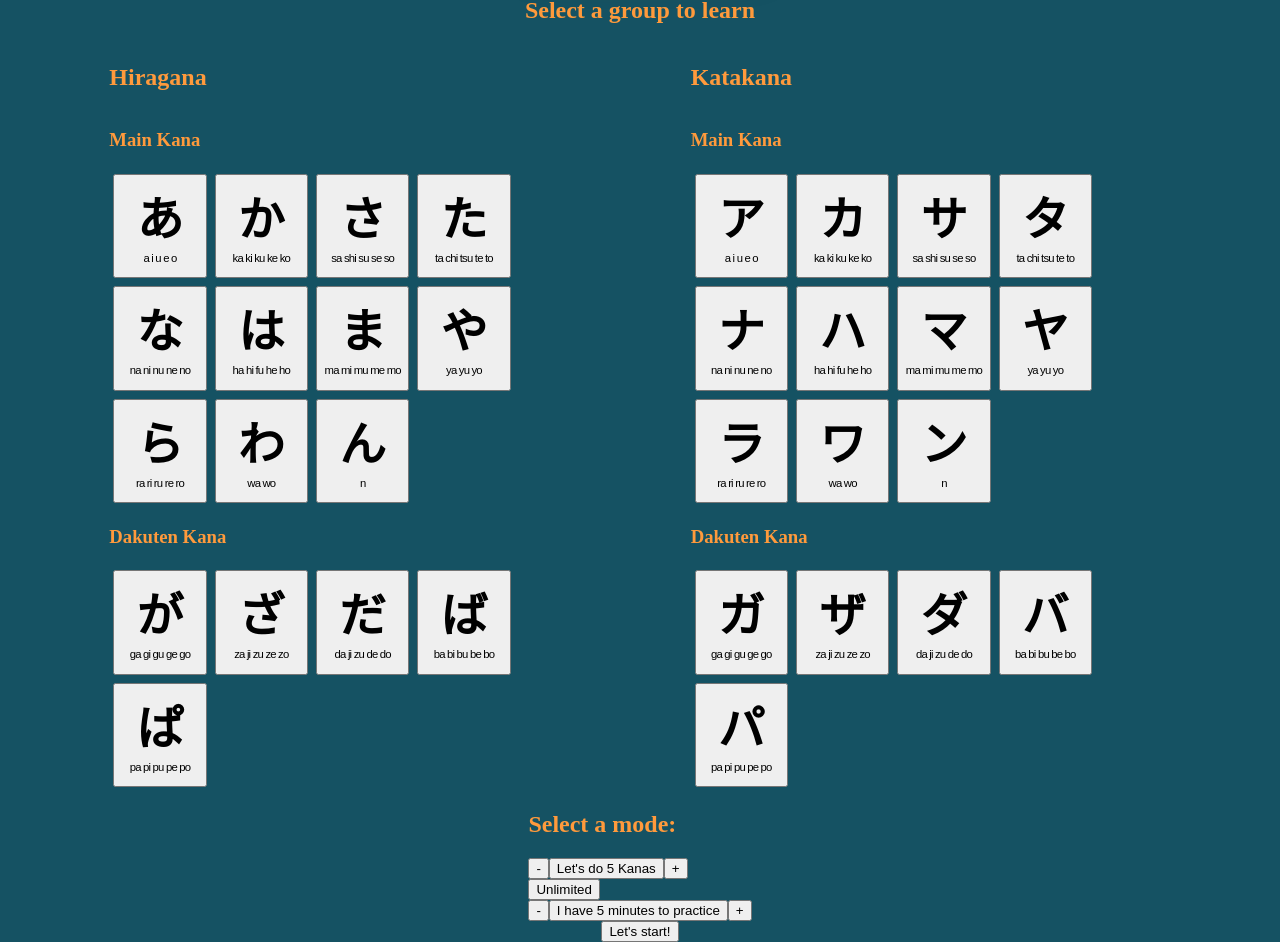
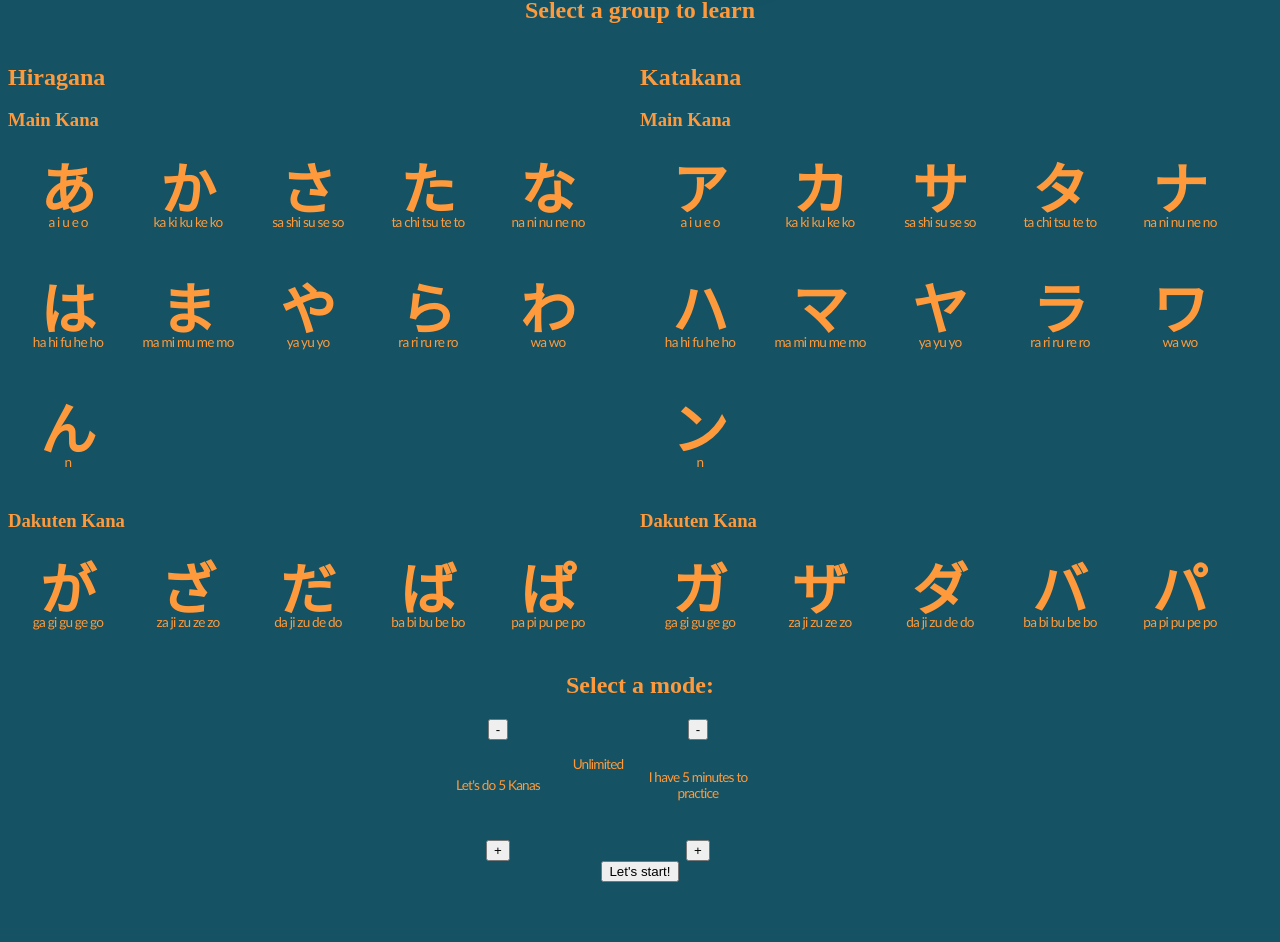
Before and after one commit to Eldoprano/learn-kana, a React (Create React App) app: page / in a window 1280 px wide. Shown: the part 799-1741 px from the top of the page. After the commit the page ends 1681 px from the top, so only its background shows below. Built offline with nearby package versions, Linux system fonts and the light colour scheme.

Commit message:
Added Kana select behaviour. Mode select is broken

```diff
--- a/src/App.css
+++ b/src/App.css
@@ -98,10 +98,23 @@ Game Menu Page
     justify-content: space-evenly;
   }
 
+  @media (max-width: 750px) {
+    .kana-group-selector{
+      flex-direction: column;
+    }
+    .main_kana-characters, .dakuten_kana-characters {
+      justify-content: space-evenly;
+    }
+  }
+
   .kana-group-elements{
     display: flex;
     flex-direction: column;
-    flex-basis: 30em;
+    flex-basis: 40em;
+  }
+
+  .kana-group-elements>h2 {
+    margin-bottom: 0px;
   }
 
   .character-title-group{
@@ -110,7 +123,11 @@ Game Menu Page
     flex-wrap: wrap;
   }
 
-  .main-kana-characters, .dakuten-kana-characters{
+  .character-title-group>h3{
+    margin-bottom: 0px;
+  }
+
+  .main_kana-characters, .dakuten_kana-characters{
     display: flex;
     flex-direction: row;
     flex-wrap: wrap;
@@ -122,14 +139,90 @@ Game Menu Page
     min-width: 7em
   }
 
-  .character-title-element>h3{
+
+  .character-checkbox-content>h3{
     font-size: 3.5em;
     margin-top: 5px;
-    margin-bottom: 0px;
+    margin-bottom: -15px;
   }
 
-  .character-title-element>p{
+  .character-checkbox-content>p{
     font-size: 0.85em;
     letter-spacing: -0.8px;
     margin-top: 3px;
+    font-family: 'Trebuchet MS', sans-serif;
   }
+
+  .character-checkbox-element {
+    display: inline-block;
+    position: relative;
+    margin: 10px;
+  }
+
+  .character-checkbox-input {
+    position: absolute;
+    opacity: 0;
+  }
+
+  .character-checkbox-content {
+    display: flex;
+    flex-direction: column;
+    align-items: center;
+    justify-content: center;
+    width: 100px;
+    height: 100px;
+    border-radius: 8px;
+    cursor: pointer;
+    transition: background-color 0.3s;
+  }
+
+  .character-checkbox-input:hover ~ .character-checkbox-content {
+    background-color: #00934a;
+  }
+
+  .character-checkbox-input:checked ~ .character-checkbox-content {
+    background-color: #00000045;
+    border-color: #00000000;
+    animation: checkbox-check 0.3s;
+  }
+
+  .character-checkbox-input:not(:checked) ~ .character-checkbox-content {
+    background-color: transparent;
+    border-color: #00000000;
+  }
+
+  .character-checkbox-input:checked ~ .character-checkbox-content h3 {
+    transition: color 0.3s;
+    -webkit-text-stroke: 1px black;
+  }
+
+  @keyframes checkbox-check {
+    0% {
+      transform: scale(1);
+    }
+    50% {
+      transform: scale(1.1);
+    }
+    100% {
+      transform: scale(1);
+    }
+  }
+
+
+  /*
+  Game mode selector
+  */
+
+  .game-mode-selector-group {
+    text-align: center;
+  }
+
+  .game-mode-selector-button-group{
+    display: flex;
+    flex-direction: row;
+    width: 30vw;
+  }
+
+  .button-with-arrows {
+
+  }
--- a/src/components/ButtonWithArrows.js
+++ b/src/components/ButtonWithArrows.js
@@ -2,9 +2,15 @@ import React from 'react'
 
 export default function ButtonWithArrows(props) {
   return (
-    <div>
+    <div className='button-with-arrows'>
         <button>-</button>
-        <button>{props.description} 5 {props.unit}</button>
+        <label key={props.id}>
+            <input type="radio" name="button-with-arrows" className="character-checkbox-input" />
+            <div className="character-checkbox-content">
+                <p>{props.description} 5 {props.unit}</p>
+            </div>
+        </label>
+
         <button>+</button>
     </div>
   )
--- a/src/components/GameModeSelector.js
+++ b/src/components/GameModeSelector.js
@@ -3,11 +3,18 @@ import ButtonWithArrows from './ButtonWithArrows'
 
 export default function GameModeSelector() {
   return (
-    <div>
+    <div className='game-mode-selector-group'>
         <h2>Select a mode:</h2>
-        <ButtonWithArrows description="Let's do" unit="Kanas"/>
-        <button>Unlimited</button>
-        <ButtonWithArrows description="I have" unit="minutes to practice"/>
+        <div className='game-mode-selector-button-group'>
+          <ButtonWithArrows description="Let's do" unit="Kanas" id="kana-selector"/>
+          <lable>
+            <input type="radio" name="button-with-arrows" id='time-selector' class="character-checkbox-input"></input>
+            <div className="character-checkbox-content">
+              <p>Unlimited</p>
+            </div>
+          </lable>
+          <ButtonWithArrows description="I have" unit="minutes to practice" id="time-selector"/>
+        </div>
     </div>
   )
 }
--- a/src/components/KanaGroup.js
+++ b/src/components/KanaGroup.js
@@ -41,55 +41,42 @@ export default function KanaGroup(props) {
         <div className="character-title-group">
 
         <h3>Main Kana</h3>
-        <div className="main-kana-characters">
+        {character_button_group_builder(props,"main_kana")}
+
+        <h3>Dakuten Kana</h3>
+        {character_button_group_builder(props,"dakuten_kana")}
+
+        </div>
+
+    </div>
+
+  )
+}
+
+function character_button_group_builder(props, tag) {
+    return <div className={tag + "-characters"}>
         {Object.keys(kanaCharacters[props.groupToShow]).map((character) => {
             const { title, tags, characters } = kanaCharacters[props.groupToShow][character];
-            const hasMainKanaTag = tags.includes("main_kana");
+            const hasTag = tags.includes(tag);
 
-            if (hasMainKanaTag) {
+            if (hasTag) {
                 const characterText = Object.keys(characters).map((in_character) => {
                     const { romanji } = characters[in_character];
                     return romanji;
                 }).join(" ");
 
                 return (
-                    <button className="character-title-element" key={character}>
-                    <h3>{title}</h3>
-                    <p>{characterText}</p>
-                    </button>
+                    <label className="character-checkbox-element" key={character}>
+                        <input type="checkbox" id={title} className="character-checkbox-input" />
+                        <div className="character-checkbox-content">
+                            <h3>{title}</h3>
+                            <p>{characterText}</p>
+                        </div>
+                    </label>
                 );
             }
 
-            return null; // Skip characters without the "main_kana" tag
+            return null; // Skip characters without the tag
         })}
-        </div>
-
-        <h3>Dakuten Kana</h3>
-        <div className="dakuten-kana-characters">
-            {Object.keys(kanaCharacters[props.groupToShow]).map((character) => {
-            const { title, tags, characters } = kanaCharacters[props.groupToShow][character];
-            const hasDakutenKanaTag = tags.includes("dakuten_kana");
-
-            if (hasDakutenKanaTag) {
-                const characterText = Object.keys(characters).map((in_character) => {
-                    const { romanji } = characters[in_character];
-                    return romanji;
-                }).join(" ");
-
-                return (
-                    <button className="character-title-element" key={character}>
-                    <h3>{title}</h3>
-                    <p>{characterText}</p>
-                    </button>
-                );
-            }
-
-            return null; // Skip characters without the "dakuten_kana" tag
-            })}
-        </div>
-        </div>
-
-    </div>
-
-  )
+    </div>;
 }
```
